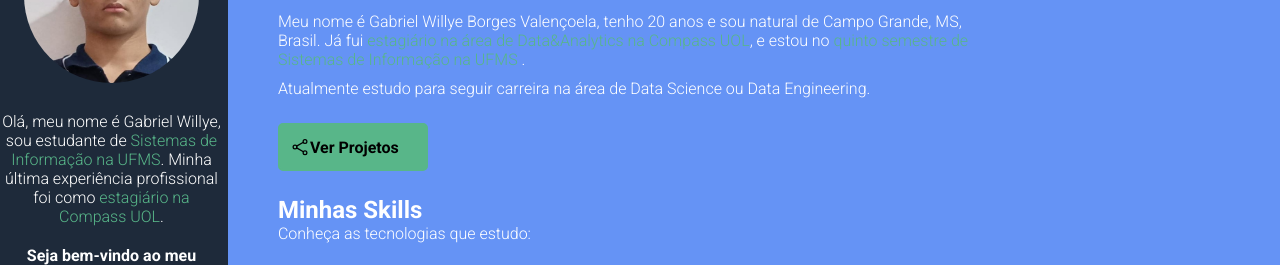
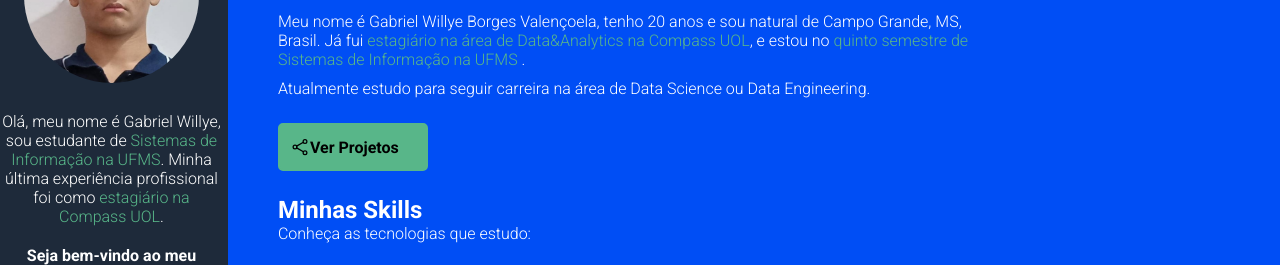
Before and after one commit to GWillye/GWillye.github.io, a plain HTML site: page index.html in a window 1280 px wide. Shown: the part 145-410 px from the top of the page. Drawn offline with nearby package versions, Linux system fonts and the light colour scheme.

Commit message:
Update styles.css

```diff
--- a/css/styles.css
+++ b/css/styles.css
@@ -13,7 +13,7 @@
     --main-text-color: #FFF;
     --border-color: #999;
     --bio-bg-color: #1E2A3A;
-    --about-bg-color: #6593F5;
+    --about-bg-color: #004EF5;
 }
 
 /* General */
```
